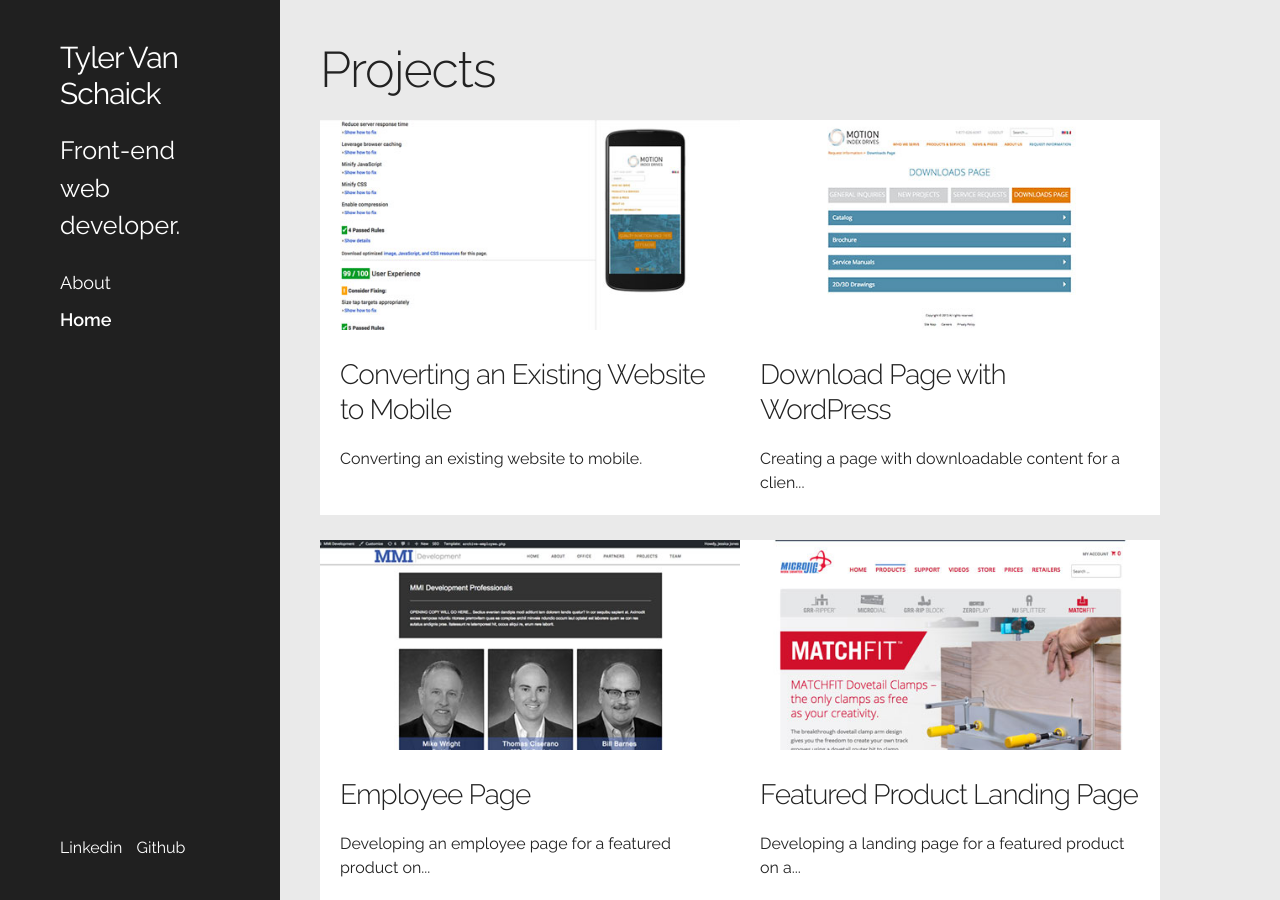
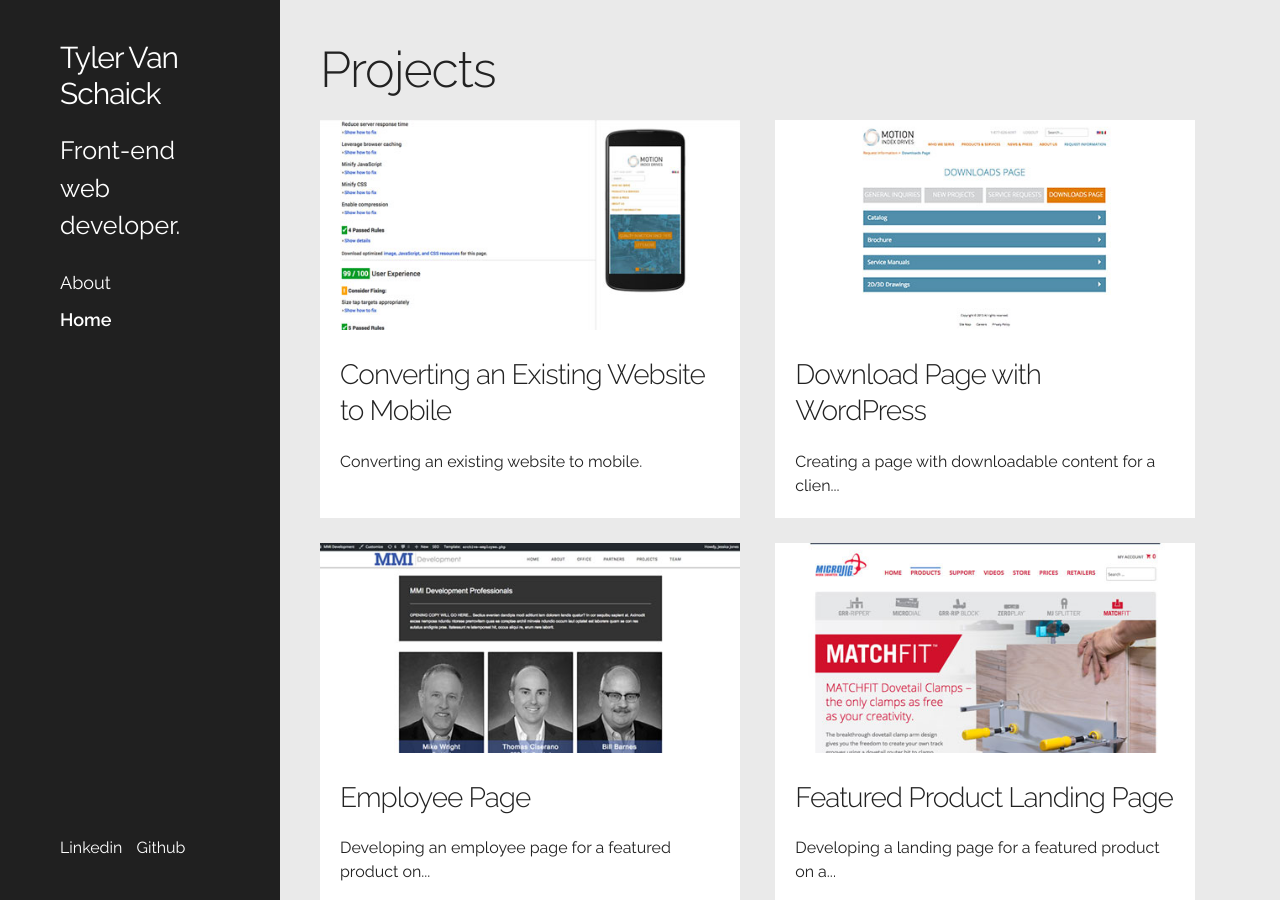
Before and after one commit to tyler-vs/tyler-vs.github.io, a Jekyll site: the page built from index.html, in a window 1280 px wide and 900 px high. Built offline with Jekyll 4.4.1, drawn with Linux system fonts in a browser that asks for light colours; nearby versions of some CDN libraries.

Commit message:
Update index.html
Update markup for cards

```diff
--- a/index.html
+++ b/index.html
@@ -22,7 +22,8 @@ title: Home
     output product tags into the class attribute so they can be
     filtered by Isotope packagae.
     {% endcomment %}
-    <article class="card {{ project.tags | sort | join: " " }}">
+
+    <div class="card six columns" data-tags="{{ project.tags | sort | join: " " }}">
       <a href="{{project.url}}" title="{{project.title}}">
         <figure class="card-figure">
           <img
@@ -33,15 +34,11 @@ title: Home
               alt="{{project.image_alt}}"/>
         </figure>
         <div class="card-content">
-          <h2 class="card-title">{{project.title}}</h2>
-
-          {% comment %}
-          Turncate excerpts in case they are too lengthy
-          {% endcomment %}
+          <h3 class="card-title">{{project.title}}</h3>
           <p>{{project.summary | truncate: 56 }}</p>
         </div>
       </a>
-    </article>
+    </div>
   {% endfor %}
 
 </div><!-- /.cards -->
```
